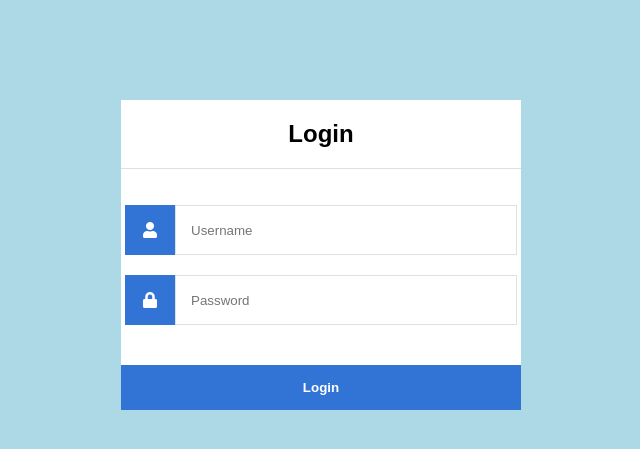
After one commit to Namara27/WesselinkShare, a PHP site: page /login.html in a window 1280 px wide. The commit adds this page. Shown: the top 449 px of the page, without its empty margins (319-959 px from the left). Run offline with PHP 8.4, Linux system fonts and the light colour scheme.

Commit message:
Added DB connection + login/logout + authentication Updated index + css

```diff
--- /dev/null
+++ b/login.html
@@ -0,0 +1,25 @@
+<!DOCTYPE html>
+<html>
+<head>
+    <meta charset="utf-8">
+    <title>Login</title>
+    <link rel="stylesheet" href="https://use.fontawesome.com/releases/v5.7.1/css/all.css">
+    <link rel="stylesheet" href="style.css">
+</head>
+<body>
+<div class="login">
+    <h1>Login</h1>
+    <form action="authenticate.php" method="post">
+        <label for="username">
+            <i class="fas fa-user"></i>
+        </label>
+        <input type="text" name="username" placeholder="Username" id="username" required>
+        <label for="password">
+            <i class="fas fa-lock"></i>
+        </label>
+        <input type="password" name="password" placeholder="Password" id="password" required>
+        <input type="submit" value="Login">
+    </form>
+</div>
+</body>
+</html>
--- /dev/null
+++ b/logout.php
@@ -0,0 +1,5 @@
+<?php
+session_start();
+session_destroy();
+header('location: login.html');
+?>
--- a/style.css
+++ b/style.css
@@ -105,3 +105,65 @@ input[name="progEindTijdAdd"], input[name="progPresentatorAdd"], input[name="pro
 footer {
     /*background-color: red;*/
 }
+
+/* ----------------------- login form----------------------- */
+
+.login {
+    width: 400px;
+    background-color: #ffffff;
+    margin: 100px auto;
+}
+
+.login h1 {
+    text-align: center;
+    font-size: 24px;
+    padding: 20px 0 20px 0;
+    border-bottom: 1px solid #dee0e4;
+    background-color: white;
+}
+
+.login form {
+    display: flex;
+    flex-wrap: wrap;
+    justify-content: center;
+    padding-top: 20px;
+    background-color: white;
+}
+
+.login form label {
+    display: flex;
+    justify-content: center;
+    align-items: center;
+    width: 50px;
+    height: 50px;
+    background-color: #3274d6;
+    color: #ffffff;
+}
+
+.login form input[type="password"], .login form input[type="text"] {
+    width: 310px;
+    height: 48px;
+    border: 1px solid #dee0e4;
+    margin-bottom: 20px;
+    padding: 0 15px;
+    background-color: white;
+}
+
+.login form input[type="submit"] {
+    width: 100%;
+    padding: 15px;
+    margin-top: 20px;
+    background-color: #3274d6;
+    border: 0;
+    cursor: pointer;
+    font-weight: bold;
+    color: #ffffff;
+}
+
+.login form input[type="submit"]:hover {
+    background-color: #2868c7;
+}
+
+.fa-user, .fa-lock {
+    background-color: #3274d6;
+}
```
Also changed, not shown: DBconnection.php (added, +15 -0 lines), authenticate.php (added, +31 -0 lines), index.php (renamed from index.html, +11 -2 lines).
